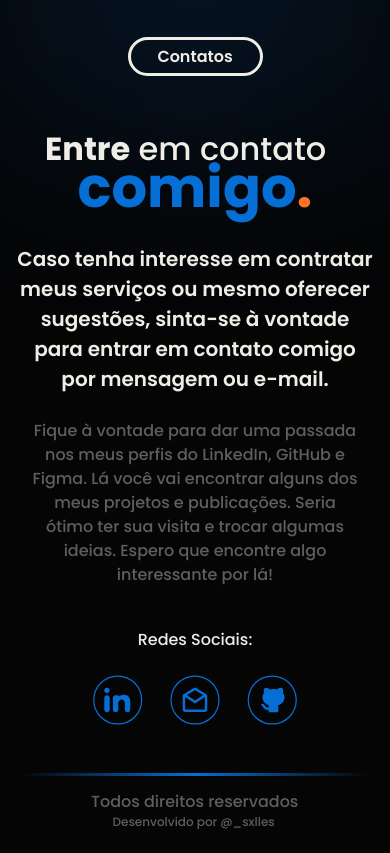
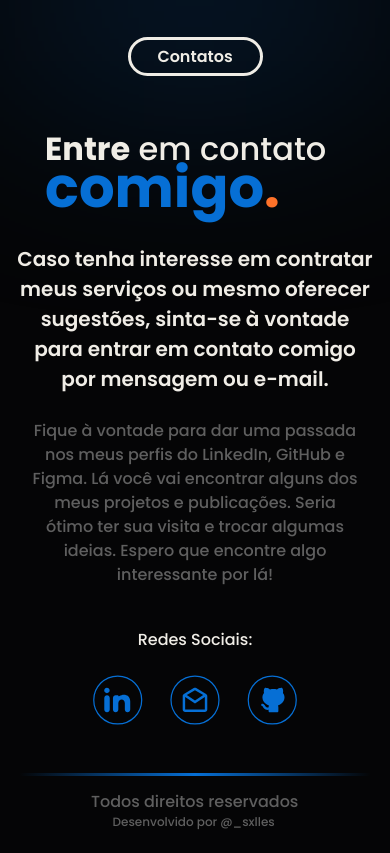
Before and after one commit to emersonslls/SalesDev, a React (Create React App) app: page / in a window 390 px wide. Shown: the part 4960-5813 px from the top of the page. Built offline with nearby package versions, Linux system fonts and the light colour scheme.

Commit message:
Responsividade Contatos Display

```diff
--- a/src/Page/Styles/HomeResponsive.module.css
+++ b/src/Page/Styles/HomeResponsive.module.css
@@ -1678,6 +1678,7 @@
     }
 
     .ContactMe {
+        display: grid;
         gap: 8px;
 
         position: absolute;
@@ -1793,6 +1794,7 @@
     }
 
     .ContactMe {
+        display: grid;
         gap: 8px;
 
         width: 470px;
@@ -1907,6 +1909,7 @@
     }
 
     .ContactMe {
+        display: grid;
         gap: 9px;
 
         width: 470px;
```
